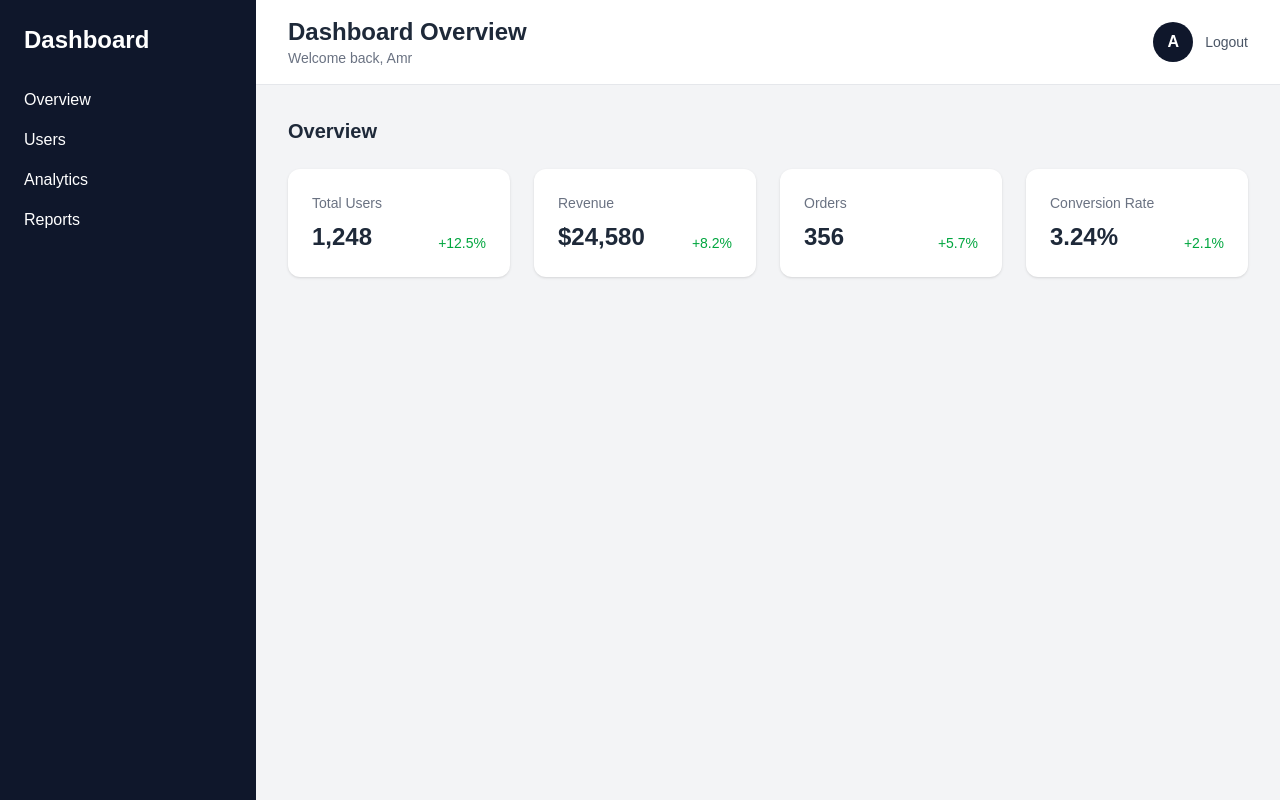
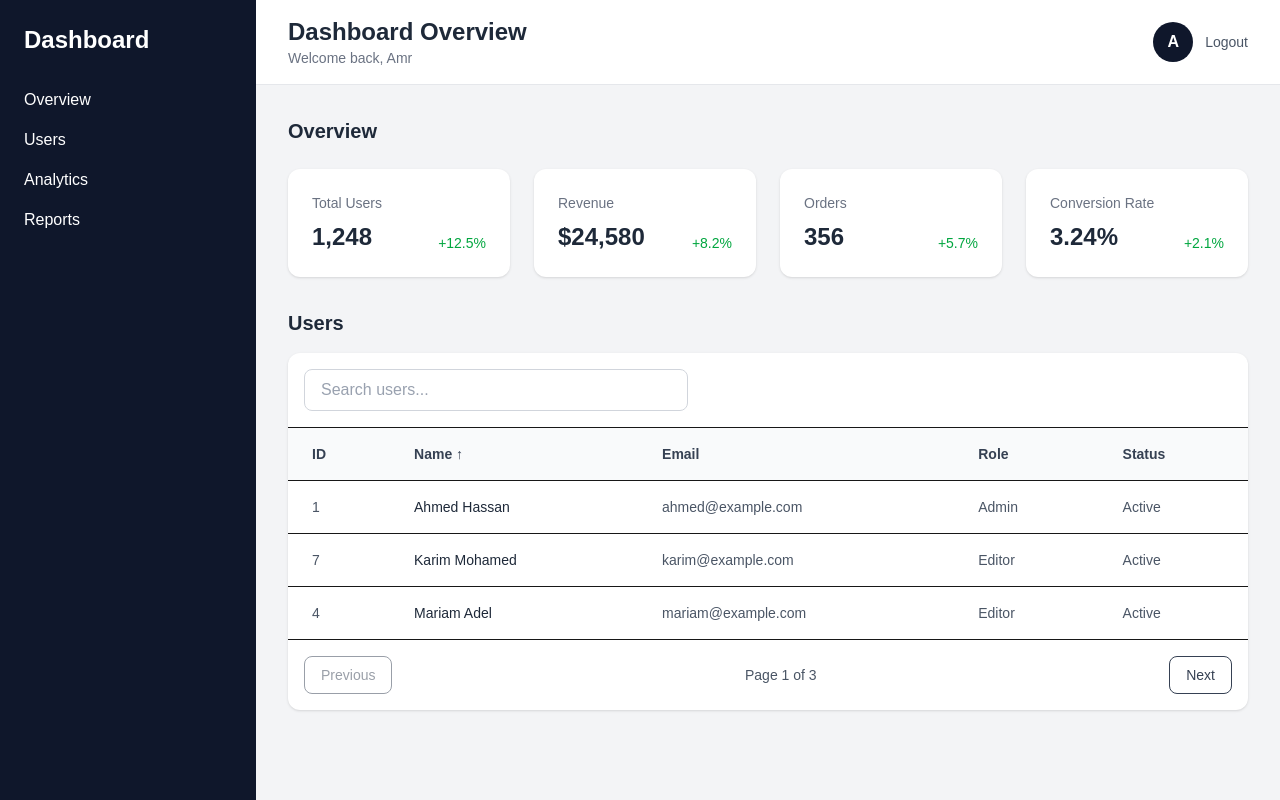
Before and after one commit to amrramadan21/eyego-frontend-dashboard, a Next.js app: page /dashboard in a window 1280 px wide. Built offline with nearby package versions, Linux system fonts and the light colour scheme; sample sign-in values are in the browser's storage.

Commit message:
feat: add searchable sortable paginated data table

```diff
--- a/src/app/dashboard/page.tsx
+++ b/src/app/dashboard/page.tsx
@@ -1,19 +1,20 @@
 "use client";
 
-import { useEffect , useState } from "react";
+import { useEffect, useState } from "react";
 import Header from "@/components/layout/Header";
 import Sidebar from "@/components/layout/Sidebar";
 import StatCard from "@/components/dashboard/StatCard";
+import DataTable from "@/components/dashboard/DataTable";
 import { useRouter } from "next/navigation";
-import { useSelector } from "react-redux";
-import { useDispatch } from "react-redux";
+import { useSelector,useDispatch } from "react-redux";
 import { logout } from "@/features/auth/authSlice";
-import type { AppDispatch,RootState } from "@/store/store";
+import type { AppDispatch, RootState } from "@/store/store";
+
 
 export default function Home() {
     const router = useRouter();
     const [isSidebarOpen, setIsSidebarOpen] = useState(false);
-    const { isAuthenticated, isInitialized  } = useSelector(
+    const { isAuthenticated, isInitialized } = useSelector(
         (state: RootState) => state.auth
     );
     const dispatch = useDispatch<AppDispatch>();
@@ -87,6 +88,13 @@ export default function Home() {
                             change="+2.1%"
                         />
                     </div>
+                       <section className="mt-8">
+                            <h2 className="mb-4 text-xl font-semibold text-gray-800">
+                                Users
+                            </h2>
+
+                            <DataTable />
+                        </section>
                 </div>
             </section>
         </main>
--- /dev/null
+++ b/src/components/dashboard/DataTable.tsx
@@ -0,0 +1,181 @@
+"use client";
+
+import { useState } from "react";
+import { users } from "@/data/users";
+
+type SortField = "name" | "email" | "role" | "status";
+type SortOrder = "asc" | "desc";
+
+export default function DataTable() {
+    const [searchTerm, setSearchTerm] = useState("");
+    const [sortField, setSortField] = useState<SortField>("name");
+    const [sortOrder, setSortOrder] = useState<SortOrder>("asc");
+    const [currentPage, setCurrentPage] = useState(1);
+    const itemsPerPage = 3;
+
+    // Filter users based on search input
+    const filteredUsers = users.filter((user) => {
+        const search = searchTerm.toLowerCase();
+
+        return (
+            user.name.toLowerCase().includes(search) ||
+            user.email.toLowerCase().includes(search) ||
+            user.role.toLowerCase().includes(search) ||
+            user.status.toLowerCase().includes(search)
+        );
+    });
+
+    // Sort the filtered users
+    const sortedUsers = [...filteredUsers].sort((a, b) => {
+        const comparison = a[sortField].localeCompare(b[sortField]);
+
+        return sortOrder === "asc" ? comparison : -comparison;
+    });
+
+    // Pagination logic
+    const totalPages = Math.ceil(sortedUsers.length / itemsPerPage);
+
+    const startIndex = (currentPage - 1) * itemsPerPage;
+    const endIndex = startIndex + itemsPerPage;
+
+    const currentUsers = sortedUsers.slice(startIndex, endIndex);
+
+    // Handle column sorting
+    const handleSort = (field: SortField) => {
+        if (sortField === field) {
+            setSortOrder((current) =>
+                current === "asc" ? "desc" : "asc"
+            );
+        } else {
+            setSortField(field);
+            setSortOrder("asc");
+        }
+    };
+
+    return (
+        <div className="overflow-x-auto rounded-xl bg-white shadow-sm">
+            {/* Search */}
+            <div className="border-b p-4">
+                <input
+                    type="text"
+                    placeholder="Search users..."
+                    value={searchTerm}
+                    onChange={(e) => {
+                        setSearchTerm(e.target.value);
+                        setCurrentPage(1);
+                    }}
+                    className="w-full rounded-lg border border-gray-300 bg-white px-4 py-2 text-gray-900 outline-none placeholder:text-gray-400 focus:border-slate-500 sm:max-w-sm"
+                />
+            </div>
+
+            {/* Table */}
+            <table className="w-full text-left">
+                <thead className="border-b bg-gray-50">
+                    <tr>
+                        <th className="px-6 py-4 text-sm font-semibold text-gray-700">
+                            ID
+                        </th>
+
+                        <th
+                            onClick={() => handleSort("name")}
+                            className="cursor-pointer px-6 py-4 text-sm font-semibold text-gray-700"
+                        >
+                            Name{" "}
+                            {sortField === "name" &&
+                                (sortOrder === "asc" ? "↑" : "↓")}
+                        </th>
+
+                        <th
+                            onClick={() => handleSort("email")}
+                            className="cursor-pointer px-6 py-4 text-sm font-semibold text-gray-700"
+                        >
+                            Email{" "}
+                            {sortField === "email" &&
+                                (sortOrder === "asc" ? "↑" : "↓")}
+                        </th>
+
+                        <th
+                            onClick={() => handleSort("role")}
+                            className="cursor-pointer px-6 py-4 text-sm font-semibold text-gray-700"
+                        >
+                            Role{" "}
+                            {sortField === "role" &&
+                                (sortOrder === "asc" ? "↑" : "↓")}
+                        </th>
+
+                        <th
+                            onClick={() => handleSort("status")}
+                            className="cursor-pointer px-6 py-4 text-sm font-semibold text-gray-700"
+                        >
+                            Status{" "}
+                            {sortField === "status" &&
+                                (sortOrder === "asc" ? "↑" : "↓")}
+                        </th>
+                    </tr>
+                </thead>
+
+                <tbody>
+                    {currentUsers.map((user) => (
+                        <tr
+                            key={user.id}
+                            className="border-b last:border-b-0"
+                        >
+                            <td className="px-6 py-4 text-sm text-gray-600">
+                                {user.id}
+                            </td>
+
+                            <td className="px-6 py-4 text-sm font-medium text-gray-800">
+                                {user.name}
+                            </td>
+
+                            <td className="px-6 py-4 text-sm text-gray-600">
+                                {user.email}
+                            </td>
+
+                            <td className="px-6 py-4 text-sm text-gray-600">
+                                {user.role}
+                            </td>
+
+                            <td className="px-6 py-4 text-sm text-gray-600">
+                                {user.status}
+                            </td>
+                        </tr>
+                    ))}
+
+                    {sortedUsers.length === 0 && (
+                        <tr>
+                            <td
+                                colSpan={5}
+                                className="px-6 py-8 text-center text-sm text-gray-500"
+                            >
+                                No users found.
+                            </td>
+                        </tr>
+                    )}
+                </tbody>
+            </table>
+
+            <div className="flex items-center justify-between border-t p-4">
+                <button
+                    onClick={() => setCurrentPage((page) => page - 1)}
+                    disabled={currentPage === 1}
+                    className="rounded-lg border px-4 py-2 text-sm text-gray-700 disabled:cursor-not-allowed disabled:opacity-50"
+                >
+                    Previous
+                </button>
+
+                <span className="text-sm text-gray-600">
+                    Page {currentPage} of {totalPages}
+                </span>
+
+                <button
+                    onClick={() => setCurrentPage((page) => page + 1)}
+                    disabled={currentPage === totalPages}
+                    className="rounded-lg border px-4 py-2 text-sm text-gray-700 disabled:cursor-not-allowed disabled:opacity-50"
+                >
+                    Next
+                </button>
+            </div>
+        </div>
+    );
+}
--- /dev/null
+++ b/src/data/users.ts
@@ -0,0 +1,66 @@
+export type User = {
+  id: number;
+  name: string;
+  email: string;
+  role: string;
+  status: "Active" | "Inactive";
+};
+
+export const users: User[] = [
+  {
+    id: 1,
+    name: "Ahmed Hassan",
+    email: "ahmed@example.com",
+    role: "Admin",
+    status: "Active",
+  },
+  {
+    id: 2,
+    name: "Sara Ali",
+    email: "sara@example.com",
+    role: "Editor",
+    status: "Active",
+  },
+  {
+    id: 3,
+    name: "Omar Khaled",
+    email: "omar@example.com",
+    role: "Viewer",
+    status: "Inactive",
+  },
+  {
+    id: 4,
+    name: "Mariam Adel",
+    email: "mariam@example.com",
+    role: "Editor",
+    status: "Active",
+  },
+  {
+    id: 5,
+    name: "Youssef Tarek",
+    email: "youssef@example.com",
+    role: "Viewer",
+    status: "Inactive",
+  },
+  {
+    id: 6,
+    name: "Nour Ahmed",
+    email: "nour@example.com",
+    role: "Admin",
+    status: "Active",
+  },
+  {
+    id: 7,
+    name: "Karim Mohamed",
+    email: "karim@example.com",
+    role: "Editor",
+    status: "Active",
+  },
+  {
+    id: 8,
+    name: "Salma Mostafa",
+    email: "salma@example.com",
+    role: "Viewer",
+    status: "Inactive",
+  },
+];
```
Lines whose indentation alone changed are shown as unchanged.
